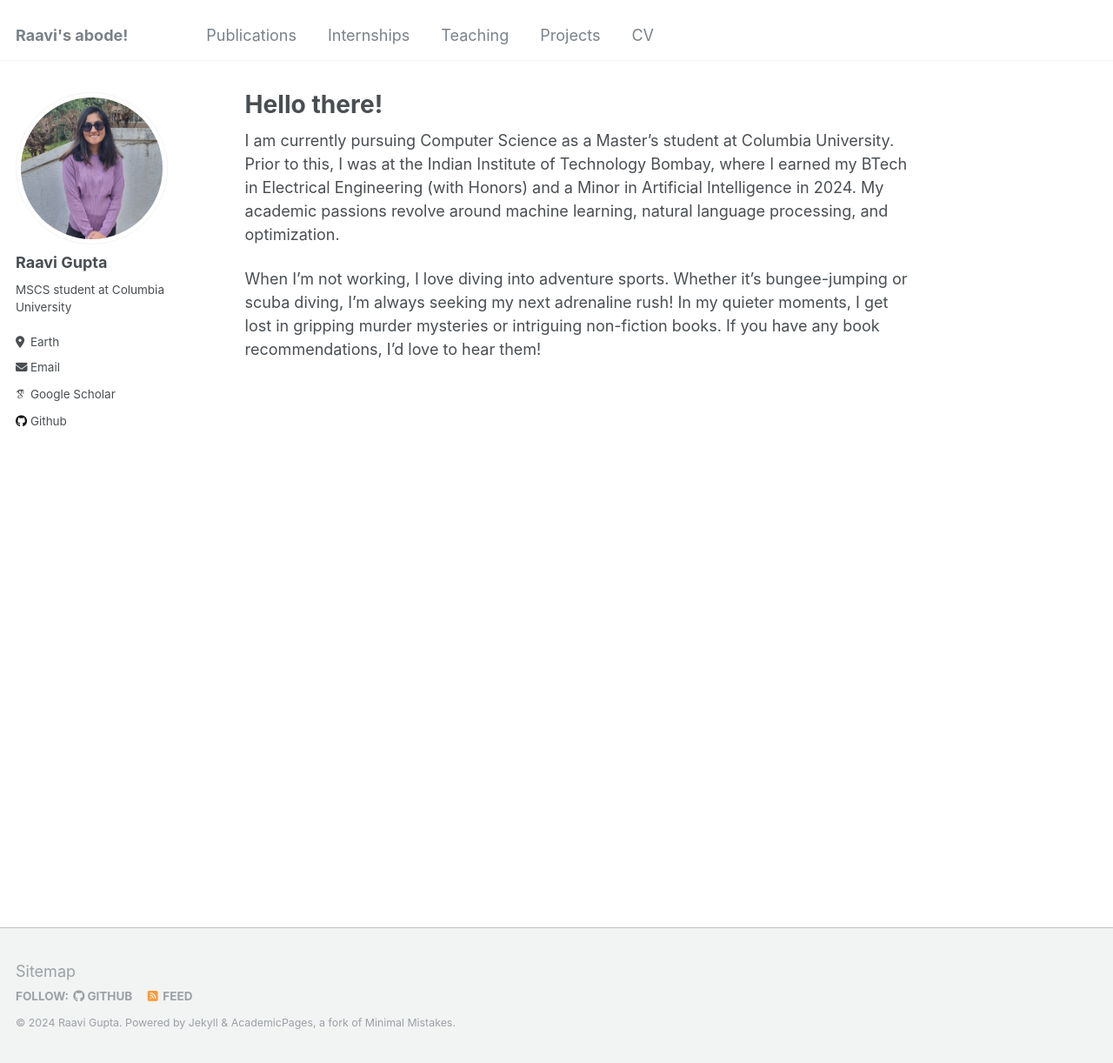
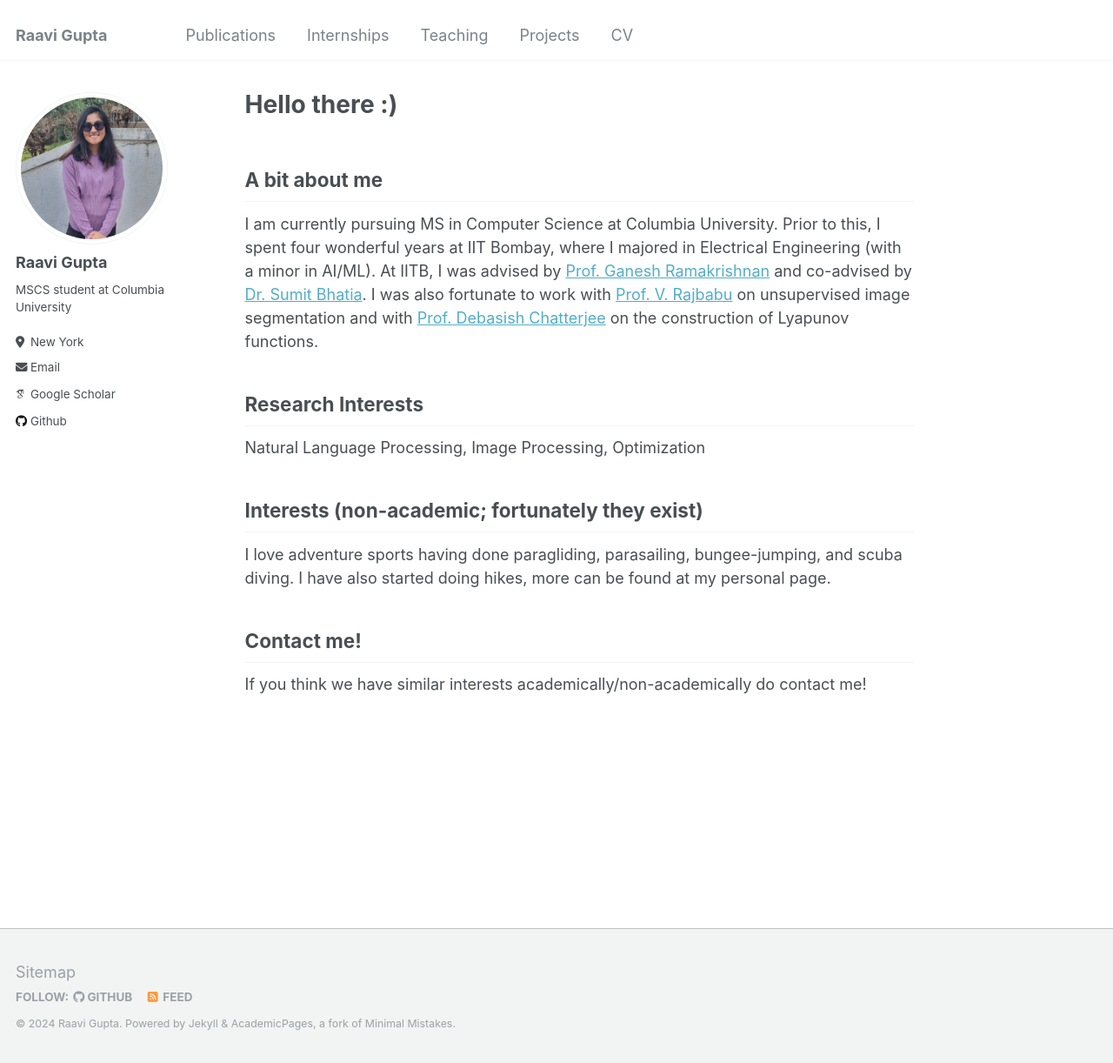
Before and after one commit to raavi02/raavi02.github.io, a Jekyll site: the page built from _pages/about.md, in a window 1280 px wide and 1222 px high. Shown: the whole window at 87% size. Built offline with Jekyll 4.4.1, drawn with Linux system fonts in a browser that asks for light colours; some web fonts are replaced.

Commit message:
professional updated

```diff
--- a/Gemfile
+++ b/Gemfile
@@ -25,4 +25,6 @@ group :jekyll_plugins do
   gem 'jekyll-sitemap'
   gem 'hawkins'
   gem "webrick", "~> 1.8"
+  gem 'tzinfo', '~> 2.0'
+  gem 'tzinfo-data'
 end
--- a/_config.yml
+++ b/_config.yml
@@ -8,13 +8,14 @@
 
 # Basic Site Settings
 locale                   : "en-US"
-title                    : "Raavi's abode!"
+title                    : "Raavi Gupta"
 title_separator          : "-"
 name                     : &name "Raavi Gupta"
 description              : &description "personal description"
 url                      : https://raavi02.github.io # the base hostname & protocol for your site e.g. "https://mmistakes.github.io"
 baseurl                  : "" # the subpath of your site, e.g. "/blog"
 repository               : "raavi02/raavi02.github.io"
+
 
 # Site Author - The following control what appear as part of the author content on the side bar.
 #               If a field is blank the icon and link will not appear, otherwise it will be shown.
@@ -25,8 +26,8 @@ author:
   name             : "Raavi Gupta"
   pronouns         : # example: "she/her"
   bio              : "MSCS student at Columbia University"
-  location         : "Earth"
-  # employer         : "Columbia University"
+  location         : "New York"
+#  employer         : "Columbia University"
   uri              : # URL
   email            : "raavi02g@gmail.com"
 
@@ -284,7 +285,8 @@ sass:
 permalink: /:categories/:title/
 # paginate: 5 # amount of posts to show
 # paginate_path: /page:num/
-timezone: America/Los_Angeles # http://en.wikipedia.org/wiki/List_of_tz_database_time_zones
+#timezone: America/Los_Angeles # http://en.wikipedia.org/wiki/List_of_tz_database_time_zones
+timezone: America/New_York
 
 
 # Plugins
--- a/_data/navigation.yml
+++ b/_data/navigation.yml
@@ -15,8 +15,8 @@ main:
   - title: "CV"
     url: /cv/
 
-  # - title: "My space"
-  #   url: /year-archive/
+#   - title: "My space"
+#     url: /year-archive/
 
 
 
--- a/_pages/about.md
+++ b/_pages/about.md
@@ -1,12 +1,24 @@
 ---
 permalink: /
-title: "Hello there!"
+title: "Hello there :)"
 author_profile: true
 redirect_from:
   - /about/
   - /about.html
 ---
 
-I am currently pursuing Computer Science as a Master's student at Columbia University. Prior to this, I was at the Indian Institute of Technology Bombay, where I earned my BTech in Electrical Engineering (with Honors) and a Minor in Artificial Intelligence in 2024. My academic passions revolve around machine learning, natural language processing, and optimization.
+## A bit about me
 
-When I'm not working, I love diving into adventure sports. Whether it's bungee-jumping or scuba diving, I'm always seeking my next adrenaline rush! In my quieter moments, I get lost in gripping murder mysteries or intriguing non-fiction books. If you have any book recommendations, I'd love to hear them!
+I am currently pursuing MS in Computer Science at Columbia University. Prior to this, I spent four wonderful years at IIT Bombay, where I majored in Electrical Engineering (with a minor in AI/ML). At IITB, I was advised by [Prof. Ganesh Ramakrishnan](https://www.cse.iitb.ac.in/~ganesh/) and co-advised by [Dr. Sumit Bhatia](http://sumitbhatia.net/). I was also fortunate to work with [Prof. V. Rajbabu](https://www.ee.iitb.ac.in/web/people/rajbabu-velmurugan/) on unsupervised image segmentation and with [Prof. Debasish Chatterjee](https://www.sc.iitb.ac.in/~chatterjee/master/homepage/index.html) on the construction of Lyapunov functions.
+
+## Research Interests
+
+Natural Language Processing, Image Processing, Optimization
+
+## Interests (non-academic; fortunately they exist)
+
+I love adventure sports having done paragliding, parasailing, bungee-jumping, and scuba diving. I have also started doing hikes, more can be found at my personal page.
+
+## Contact me!
+
+If you think we have similar interests academically/non-academically do contact me!
```
Also changed, not shown: _teaching/W4444.md (added, +10 -0 lines), 1 other file.
